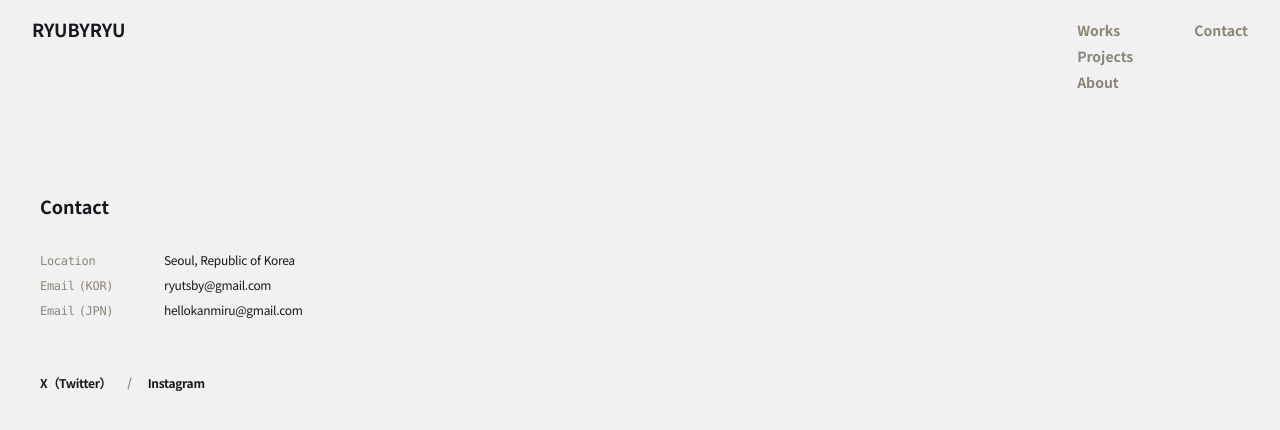
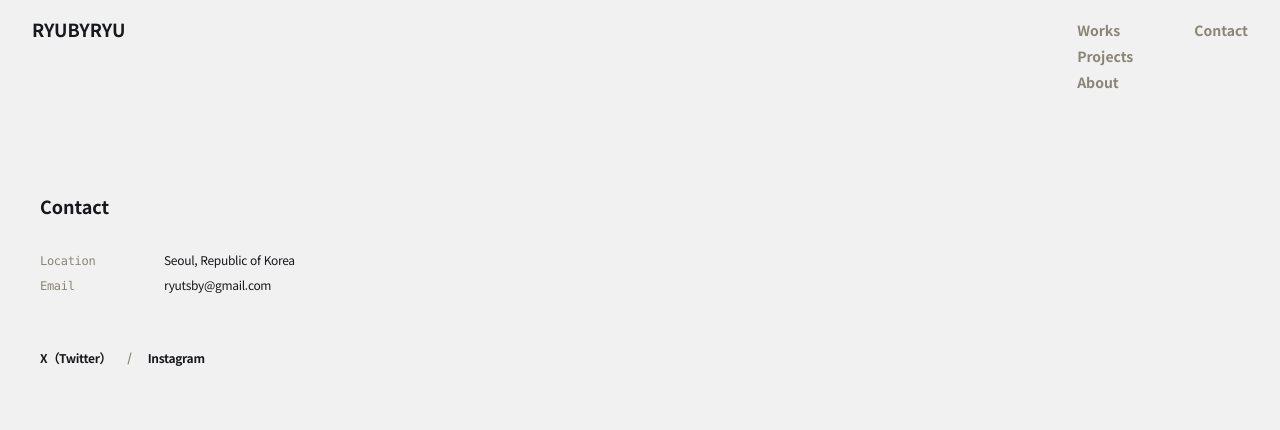
Before and after one commit to ryubyryu/portfolio, a Next.js app: page /contact in a window 1280 px wide. Shown: the top 430 px of the page. Built offline with nearby package versions, Linux system fonts and the light colour scheme.

Commit message:
Remove JPN email from Contact page

```diff
--- a/app/(pages)/contact/page.tsx
+++ b/app/(pages)/contact/page.tsx
@@ -7,8 +7,7 @@ export const metadata: Metadata = {
 
 const info = [
   { label: "Location", value: "Seoul, Republic of Korea" },
-  { label: "Email", suffix: "(KOR)", value: "ryutsby@gmail.com" },
-  { label: "Email", suffix: "(JPN)", value: "hellokanmiru@gmail.com" },
+  { label: "Email", value: "ryutsby@gmail.com" },
 ];
 
 const social = [
@@ -24,10 +23,9 @@ export default function ContactPage() {
 
         <ul className="space-y-2 text-xs tracking-tight">
           {info.map((item) => (
-            <li key={item.label + (item.suffix ?? "")} className="flex items-baseline gap-x-3">
-              <span className="flex w-28 shrink-0 items-baseline gap-x-1 font-mono text-stone">
-                <span>{item.label}</span>
-                {item.suffix && <span>{item.suffix}</span>}
+            <li key={item.label} className="flex items-baseline gap-x-3">
+              <span className="w-28 shrink-0 font-mono text-stone">
+                {item.label}
               </span>
               <span className="flex-1 text-ink">{item.value}</span>
             </li>
```
